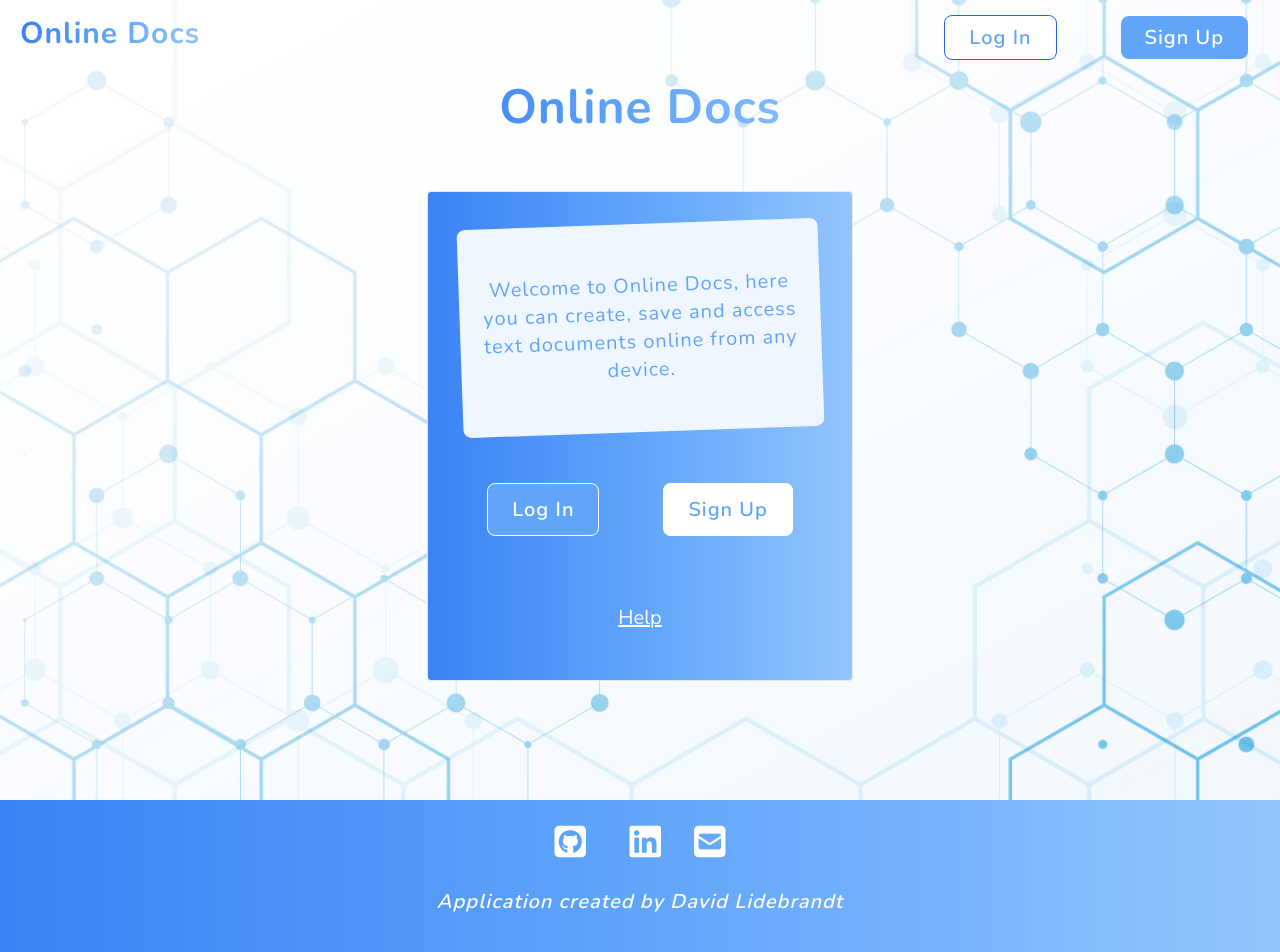
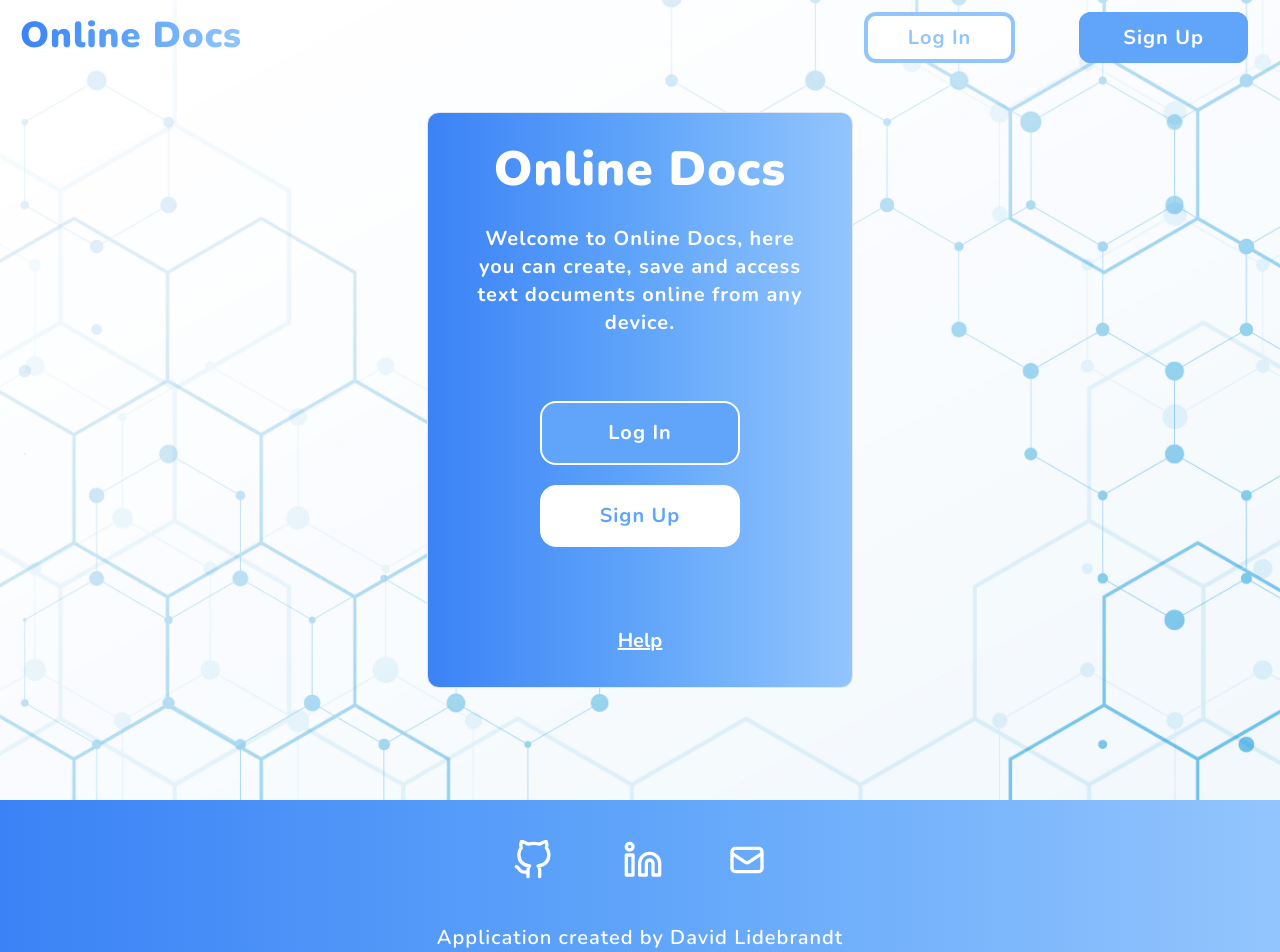
Before and after one commit to davidlidebrandt/online-documents, a React (Create React App) app: page / in a window 1280 px wide. Shown: the top 952 px of the page. Built offline with nearby package versions, Linux system fonts and the light colour scheme; no server answers.

Commit message:
General restyling

```diff
--- a/package.json
+++ b/package.json
@@ -12,6 +12,7 @@
     "react": "^17.0.2",
     "react-dom": "^17.0.2",
     "react-firebase-hooks": "^3.0.4",
+    "react-icons": "^4.2.0",
     "react-router-dom": "^5.2.0",
     "react-scripts": "4.0.3",
     "web-vitals": "^1.1.2"
--- a/src/components/Footer.js
+++ b/src/components/Footer.js
@@ -1,15 +1,18 @@
+import { FiGithub, FiLinkedin } from "react-icons/fi"
+import {HiOutlineMail } from "react-icons/hi"
+
 function Footer() {
     return (
       <div className="bg-gradient-to-r from-blue-500 via-blue-400 to-blue-300 text-white text-center text-xl font-semibold">
         <nav>
-            <div className="pt-6">
-                <a href="https://github.com/davidlidebrandt" className="text-4xl mx-4 hover:text-blue-200 cursor-pointer"><i className="fab fa-github-square"></i> </a>
-                <a href="https://www.linkedin.com/in/david-lidebrandt-5842411b6/" className="text-4xl mx-4 hover:text-blue-200 cursor-pointer"><i className="fab fa-linkedin"></i></a>
-                <button className="text-4xl mx-4 hover:text-blue-200"> <i className="fas fa-envelope-square"></i></button>
+            <div className="py-10">
+                <a href="https://github.com/davidlidebrandt" className="cursor-pointer mx-8"><FiGithub size="40" className="inline"/> </a>
+                <a href="https://www.linkedin.com/in/david-lidebrandt-5842411b6/" className="cursor-pointer mx-8"><FiLinkedin size="40" className="inline"/></a>
+                <button className="m-0 mx-8"> <HiOutlineMail size="40" className="inline"/> </button>
 
             </div>
-            <div className="py-6 italic">Application created by David Lidebrandt</div>
-            <div className="py-3">
+            <div className="py-1">Application created by David Lidebrandt</div>
+            <div className="py-1 pb-10">
                 <a href='https://www.freepik.com/free-photos-vectors/background'>Background vector created by starline - www.freepik.com</a>
             </div>
         </nav>
--- a/src/components/Header.js
+++ b/src/components/Header.js
@@ -12,7 +12,7 @@ function Header(props) {
         <nav className="grid grid-cols-2">
           <div>
             <Link to="/">
-              <h2 className="text-3xl mx-5 my-4 inline-block font-bold bg-gradient-to-r from-blue-500 via-blue-400 to-blue-300 bg-clip-text gradient-color">
+              <h2 className="text-4xl mx-5 my-4 inline-block font-black bg-gradient-to-r from-blue-500 via-blue-400 to-blue-300 bg-clip-text gradient-color">
                 Online Docs
               </h2>
             </Link>
@@ -21,11 +21,11 @@ function Header(props) {
                null
             ) : (
                 <>
-                <Link to="/" className="mx-3 text-lg font-medium hover:text-blue-300">
+                <Link to="/" className="mx-3 text-lg font-bold hover:text-blue-300">
                 Profile
               </Link>
-             <Link className="mx-3 text-lg font-medium hover:text-blue-300" to="/docs">New Document</Link>
-                <Link className="mx-3 text-lg font-medium hover:text-blue-300" to="/browsedocs">
+             <Link className="mx-3 text-lg font-bold hover:text-blue-300" to="/docs">New Document</Link>
+                <Link className="mx-3 text-lg font-bold hover:text-blue-300" to="/browsedocs">
                 Browse
               </Link>
               </>
@@ -36,7 +36,7 @@ function Header(props) {
             {currentUser === null ? (
               <Link
                 to="/login"
-                className="border border-blue-600 rounded-lg px-6 py-2 text-xl font-semibold bg-white mx-8 my-4 hover:bg-blue-100 hover:text-blue-400 hover:border-transparent"
+                className="border-4 border-blue-300 rounded-xl px-10 py-2 text-xl text-blue-300 font-bold bg-white mx-8 my-4 hover:bg-blue-100 hover:text-blue-400 hover:border-transparent"
               >
                 Log In
               </Link>
@@ -47,7 +47,7 @@ function Header(props) {
             {currentUser === null ? (
               <Link
                 to="/signup"
-                className="rounded-lg px-6 py-2 text-xl font-semibold bg-blue-400 mx-8 my-4 text-white hover:bg-blue-100 hover:text-blue-400 hover:border-transparent"
+                className="border-4 border-blue-400 rounded-xl px-10 py-2 text-xl font-bold bg-blue-400 mx-8 my-4 text-white hover:bg-blue-100 hover:text-blue-400 hover:border-transparent"
               >
                 Sign Up
               </Link>
@@ -57,7 +57,7 @@ function Header(props) {
             {currentUser ? (
               <button
                 onClick={props.logout}
-                className="rounded-lg px-6 py-2 text-xl font-semibold bg-blue-400 mx-8 text-white hover:bg-blue-100 hover:text-blue-400 hover:border-transparent"
+                className="rounded-lg px-6 py-2 text-xl font-bold bg-blue-400 mx-8 text-white hover:bg-blue-100 hover:text-blue-400 hover:border-transparent"
               >
                 Log out
               </button>
@@ -69,7 +69,7 @@ function Header(props) {
 
       <div className="w-full xl:hidden text-blue-500 absolute top-0 left-0">
       <Link to="/">
-              <h2 className="text-3xl mx-5 my-4 inline-block font-bold bg-gradient-to-r from-blue-500 via-blue-400 to-blue-300 bg-clip-text gradient-color">
+              <h2 className="text-4xl mx-5 my-4 inline-block font-black bg-gradient-to-r from-blue-500 via-blue-400 to-blue-300 bg-clip-text gradient-color">
                 Online Docs
               </h2>
             </Link>
--- a/src/components/Home.js
+++ b/src/components/Home.js
@@ -6,25 +6,26 @@ function Home(props) {
 
     return (
         <>
+
         <div className="col-span-8 col-start-3 md:col-start-5 md:col-span-4 text-center">
-        <h3 className="my-3 font-bold text-5xl bg-white bg-gradient-to-r from-blue-500 via-blue-400 to-blue-300 bg-clip-text gradient-color">Online Docs</h3>
+
         </div>
 
-        <div className="col-span-10 col-start-2 md:col-start-4 md:col-span-6 xl:col-start-5 xl:col-span-4 bg-gradient-to-r from-blue-500 via-blue-400 to-blue-300  mg-auto my-12 inline-block border text-center rounded text-white text-xl font-medium">
-
-          <p className="py-12 px-4 mx-8 my-8 text-blue-400  bg-blue-50 rounded-lg transform -rotate-2">Welcome to Online Docs, here you can create, save and access text documents online from any device.</p>
+        <div className="col-span-10 col-start-2 md:col-start-4 md:col-span-6 xl:col-start-5 xl:col-span-4 bg-gradient-to-r from-blue-500 via-blue-400 to-blue-300  mg-auto my-12 inline-block border text-center rounded-xl text-white text-xl font-medium">
+        <h3 className="my-8 font-black text-5xl">Online Docs</h3>
+          <p className="text-white px-10 font-bold">Welcome to Online Docs, here you can create, save and access text documents online from any device.</p>
 
 
           {currentUser === null ? (
-                <div className="py-8 my-8">
-                <Link to="/login" className="m-0 border border-white rounded-lg px-6 py-3 text-xl font-semibold bg-blue-400 mx-8 my-5 text-white hover:bg-blue-100 hover:text-blue-400 hover:border-transparent">Log In</Link>
-                <Link to="/signup" className="m-0 border border-white rounded-lg px-6 py-3 text-xl font-semibold bg-white mx-8 my-5 text-blue-400 hover:bg-blue-100 hover:text-blue-400 hover:border-transparent">Sign Up</Link>
+                <div className="px-20 my-16">
+                <Link to="/login" className="block m-0 border-2 border-white rounded-2xl px-6 py-4 text-xl font-bold bg-blue-400 mx-8 my-5 text-white hover:bg-blue-100 hover:text-blue-400 hover:border-transparent">Log In</Link>
+                <Link to="/signup" className="block m-0 border border-white rounded-2xl px-6 py-4 text-xl font-bold bg-white mx-8 my-5 text-blue-400 hover:bg-blue-100 hover:text-blue-400 hover:border-transparent">Sign Up</Link>
                 </div>
             ) : (
-                <div className="py-8 my-8">
+                <div className="px-20 my-16">
                 <button
                 onClick={props.logout}
-                className="m-0 border border-white rounded-lg px-6 py-3 text-xl font-semibold bg-white mx-8 my-5 text-blue-400 hover:bg-blue-100 hover:text-blue-400 hover:border-transparent"
+                className="m-0 border border-white rounded-lg px-6 py-3 text-xl font-bold bg-white mx-8 my-5 text-blue-400 hover:bg-blue-100 hover:text-blue-400 hover:border-transparent"
               >
                 Log out
               </button>
@@ -35,8 +36,8 @@ function Home(props) {
 
 
 
-          <div className="my-8 p-4">
-              <button className="underline hover:text-blue-500">Help</button>
+          <div className="my-4 p-4">
+              <button className="underline text-xl font-bold hover:text-blue-500">Help</button>
           </div>
         </div>
         </>
--- a/src/components/LogIn.js
+++ b/src/components/LogIn.js
@@ -8,21 +8,21 @@ function LogIn(props) {
 
 
       <div className="col-span-10 col-start-2 md:col-span-8 md:col-start-3 xl:col-start-5 xl:col-span-4">
-      <form onSubmit={props.handleSubmit} className="bg-white rounded-md text-center my-12 bg-gradient-to-r from-blue-500 via-blue-400 to-blue-300">
-          <div><h3 className="text-2xl text-white font-extrabold py-8 uppercase">Log In</h3></div>
-          <div className="my-10 text-left mx-5 text-white">
+      <form onSubmit={props.handleSubmit} className="bg-white rounded-xl text-center my-12 bg-gradient-to-r from-blue-500 via-blue-400 to-blue-300">
+          <div><h3 className="text-4xl text-white font-black py-8">Log In</h3></div>
+          <div className="my-6 text-left mx-20 text-white">
               <label className="block font-bold text-lg">Email</label>
-              <input ref={props.email} className="text-xl font-bold bg-blue-100 rounded w-full focus:outline-none focus:bg-white focus:text-black" type="email"></input>
+              <input ref={props.email} className="text-2xl font-bold bg-blue-100 rounded-xl w-full focus:outline-none focus:bg-white focus:text-black" type="email"></input>
               </div>
-          <div className="my-10 text-left mx-5 text-white">
+          <div className="my-6 text-left mx-20 text-white">
               <label className="block font-bold text-lg">Password</label>
-              <input ref={props.password} className="text-xl font-bold bg-blue-100 rounded w-full focus:outline-none focus:bg-white focus:text-black" type="password"></input>
+              <input ref={props.password} className="text-2xl font-bold bg-blue-100 rounded-xl w-full focus:outline-none focus:bg-white focus:text-black" type="password"></input>
               </div>
-            <div>
-                <button className="w-4/5 m-0 border border-white rounded-lg px-6 py-3 text-xl font-semibold bg-blue-400 mx-8 my-5 text-white hover:bg-blue-100 hover:text-blue-400 hover:border-transparent" type="submit">Log In</button>
+            <div className="mt-10 mx-20">
+                <button className="block w-full border border-white rounded-2xl px-6 py-3 text-xl font-bold bg-blue-400  text-white hover:bg-blue-100 hover:text-blue-400 hover:border-transparent" type="submit">Log In</button>
             </div>
             <div>
-                <p className="text-white py-8 text-lg">Don't have an account? <Link className="underline text- hover:text-blue-500" to="/signup" >Sign up</Link></p>
+                <p className="text-white py-16 font-bold text-xl">Don't have an account? <Link className="underline text- hover:text-blue-500" to="/signup" >Sign up</Link></p>
             </div>
       </form>
       </div>
```
Also changed, not shown: 2 other files (tests, documents, lock files or other folders).
